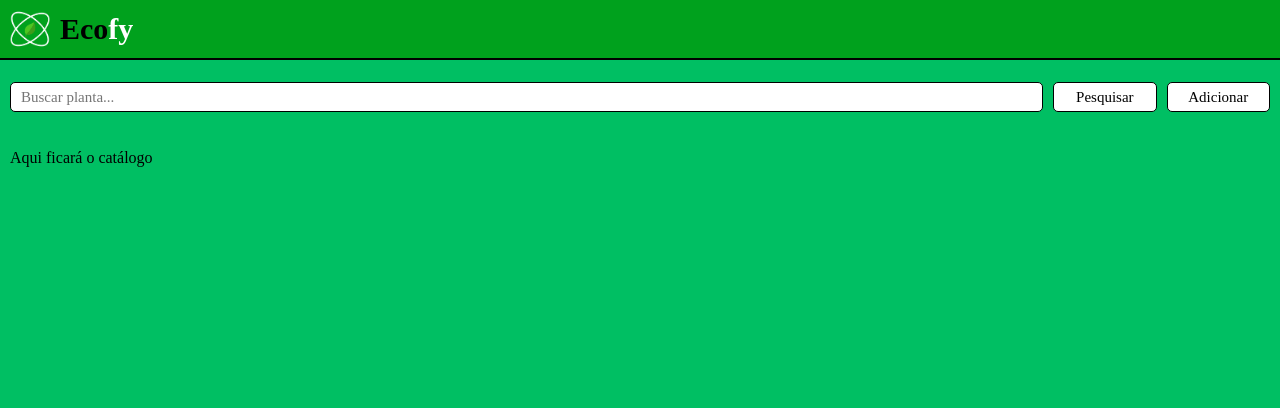
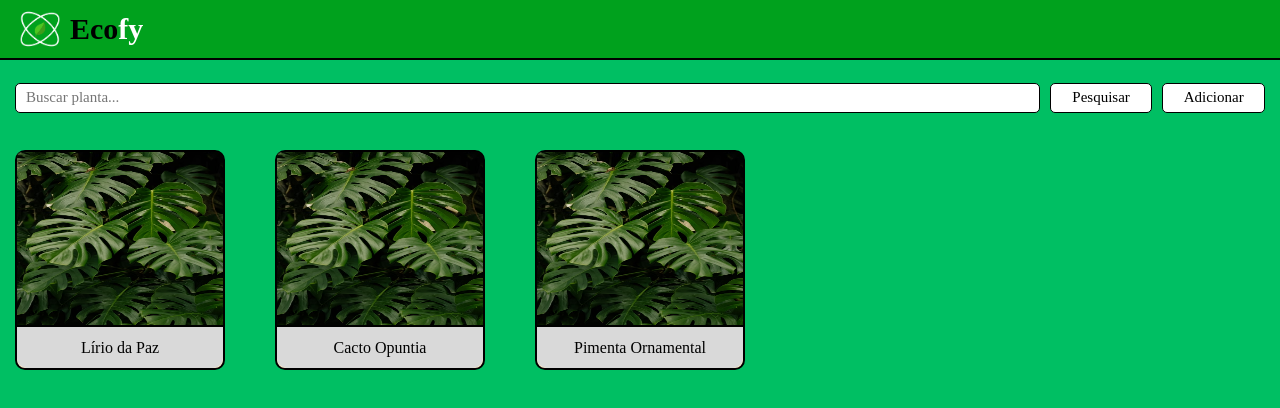
Before and after one commit to Walmir07/ecofy_web, a React (Vite) app in the folder frontend/: page /home in a window 1280 px wide. Shown: the top 408 px of the page. Built offline with nearby package versions, Linux system fonts and the light colour scheme.

Commit message:
Adição de Cards de plantas à tela de Home

```diff
--- a/frontend/src/components/Header/Header.css
+++ b/frontend/src/components/Header/Header.css
@@ -1,7 +1,7 @@
 .header{
     display: flex;
     align-items: center;
-    padding: 5px;
+    padding: 15px;
     gap: 5px;
     background-color: #00A11D;
     border-bottom: 2px solid #000000;
--- a/frontend/src/pages/Home/Home.css
+++ b/frontend/src/pages/Home/Home.css
@@ -10,7 +10,7 @@
     display: flex;
     height: 10%;
     width: 100%;
-    padding: 10px;
+    padding: 15px;
     gap: 10px;
     /*background-color: bisque;*/
     align-items: center;
@@ -44,9 +44,12 @@
 }
 
 .catalogo {
-    display: flex;
+    display: grid;
+    grid-template-columns: repeat(5, 1fr);
+    justify-content: space-between;
+    gap: 50px;
     height: 100%;
     width: 100%;
-    padding: 15px 10px;
-    /*background-color: aquamarine;*/
+    padding: 15px 15px;
+    overflow-y: auto;
 }
--- a/frontend/src/pages/Home/Home.jsx
+++ b/frontend/src/pages/Home/Home.jsx
@@ -1,17 +1,26 @@
 import React from 'react';
 import "./Home.css";
 import  { Link } from "react-router-dom";
+import Card from '../../components/Card/Card.jsx';
+import { plantas } from '../../assets/database/plants.js';
 
 const Home = () => {
   return (
     <div className="home">
-        <div className='opcoes'>
-          <input className='barra-pesquisa' placeholder='Buscar planta...'></input>
-          <button className='botoes'>Pesquisar</button>
-          <Link className='botoes'>Adicionar</Link>
+         <div className='opcoes'>
+            <input className='barra-pesquisa' placeholder='Buscar planta...'></input>
+            <button className='botoes'>Pesquisar</button>
+            <Link className='botoes'>Adicionar</Link>
         </div>
         <div className='catalogo'>
-          <p>Aqui ficará o catálogo</p>
+
+            {plantas.map(p => (
+              <Card
+                _id={p._id}
+                nome={p.nome}
+              ></Card>
+            ))}
+
         </div>
     </div>
   )
```
Also changed, not shown: frontend/public/imagem-de-planta.avif (added).
